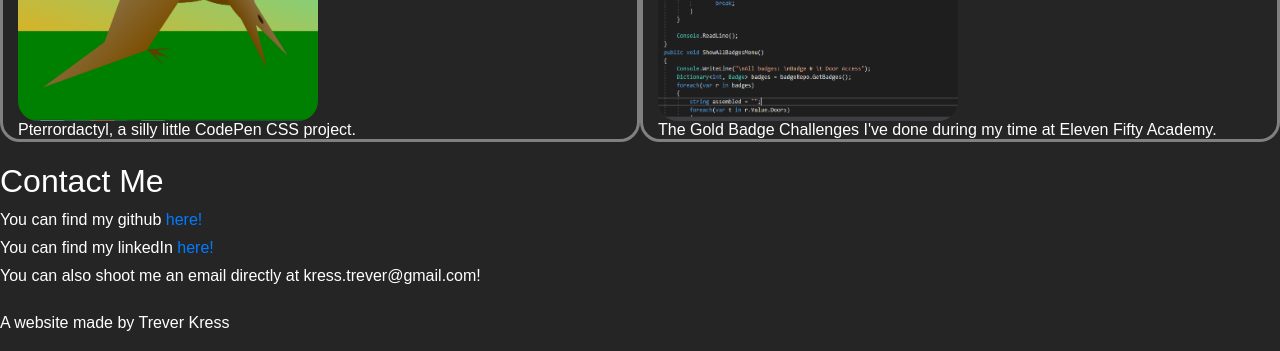
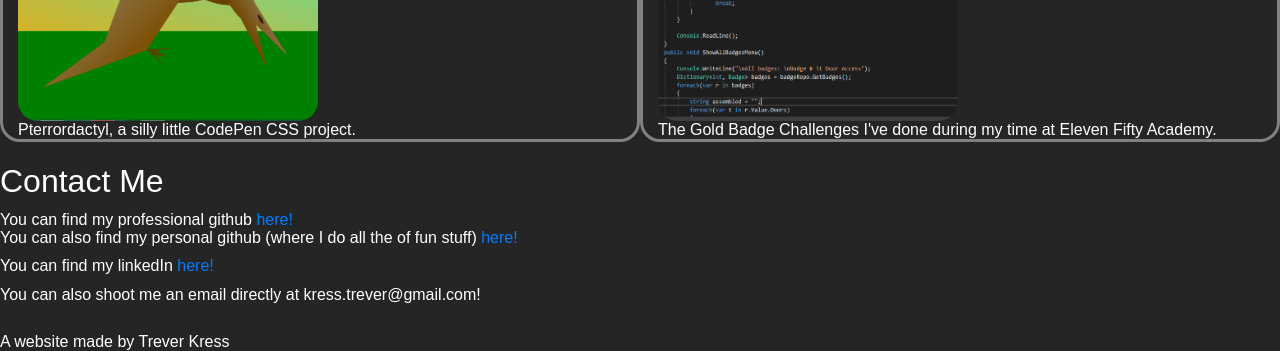
Before and after one commit to TKress22/TKress22.github.io, a plain HTML site: page index.html in a window 1280 px wide. Shown: the part 2099-2450 px from the top of the page. Drawn offline with nearby package versions, Linux system fonts and the light colour scheme.

Commit message:
Added second github account

```diff
--- a/index.html
+++ b/index.html
@@ -105,7 +105,9 @@
         <h2>Contact Me</h2>
         <div id="linksHolder">
             <div id="gitHubHolder" class="linkMini">
-                You can find my github <a href="https://github.com/TKress22" target="_blank">here!</a>
+                You can find my professional github <a href="https://github.com/TKress22" target="_blank">here!</a>
+                <br>
+                You can also find my personal github (where I do all the of fun stuff) <a href="https://github.com/TKress22" target="_blank">here!</a>
             </div>
             <div id="linkedIn" class="linkMini">
                 You can find my linkedIn <a href="https://www.linkedin.com/in/trever-kress-495364157/" target="_blank">here!</a>
--- a/js/main.js
+++ b/js/main.js
@@ -1 +1,2 @@
 console.log("Sneak in a message here!");
+//There will be code to generate more project tiles soon
```
